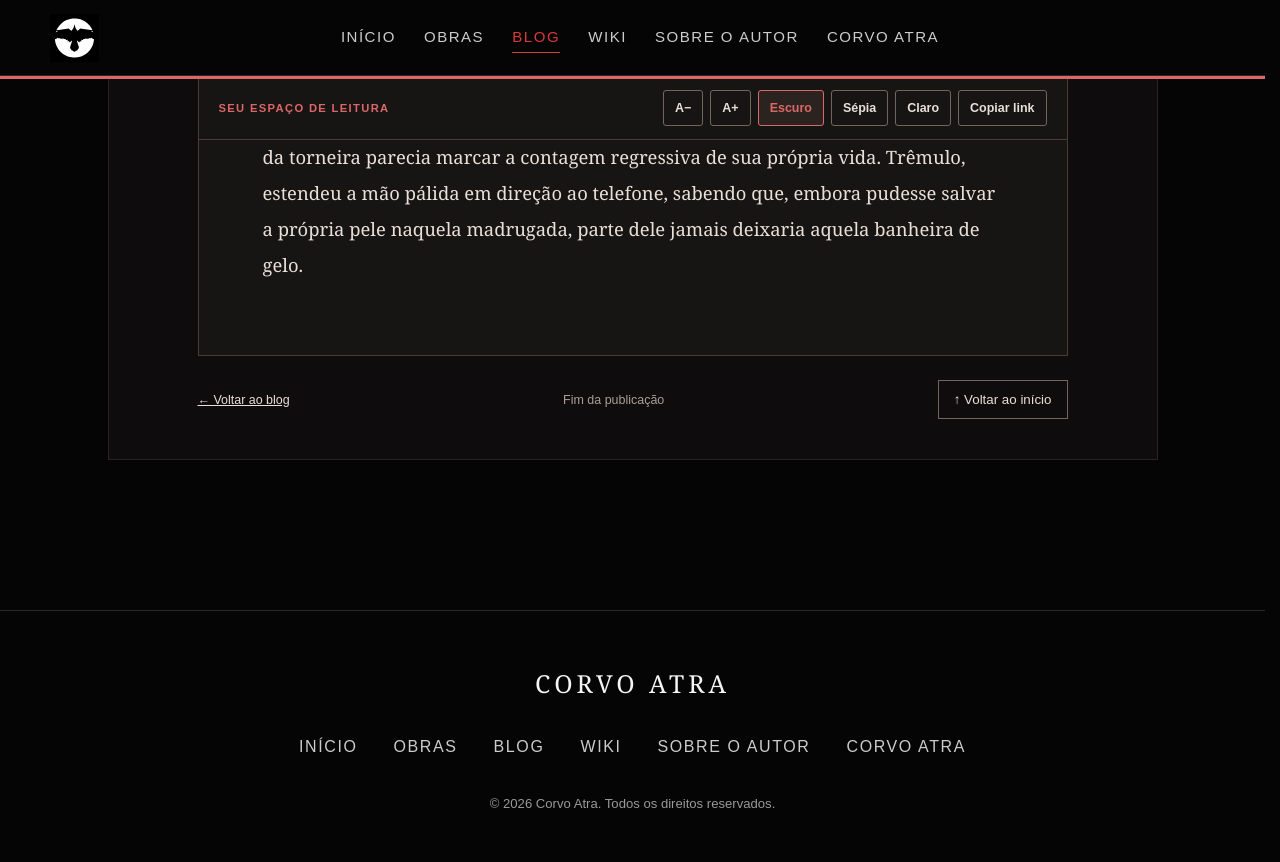
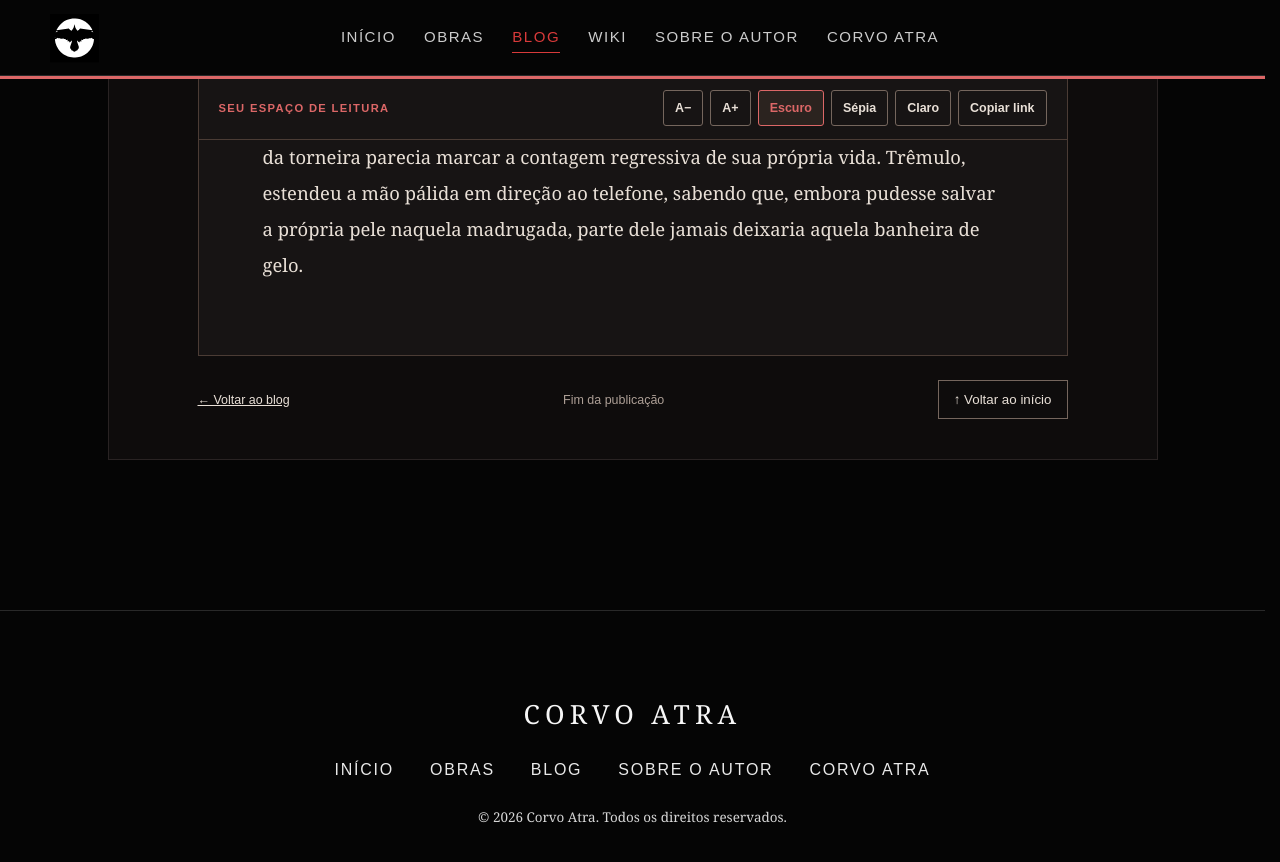
Before and after one commit to corvoatra/corvo-atra, a Jekyll site: the page built from _posts/2026-10-17-o-encontro.md, in a window 1280 px wide and 900 px high, scrolled down 2124 px. Shown: the top 862 px of the window. Built offline with Jekyll 4.4.1, drawn with Linux system fonts in a browser that asks for light colours; our own code applies the rules of GitHub Pages for plain Markdown files.

Commit message:
Uniformiza rodapé preto nos catálogos e artigos do blog

```diff
--- a/_layouts/post.html
+++ b/_layouts/post.html
@@ -110,7 +110,8 @@ body.reader-light{--reader-accent:#aa3030}
  .reader-heading{padding-left:14px;padding-right:14px}
  .reader-tools{gap:4px}
 }
-</style><link href="{{ '/site-desktop.css?v=espacamento-global-7' | relative_url }}" rel="stylesheet"/>{% include seo-head.html %}</head><body>{% include site-header.html %}<hr/><div class="reader-progress" id="reader-progress" aria-hidden="true"></div><main class="wrap"><article class="reader-shell" id="reader-article">
+</style><link href="{{ '/site-desktop.css?v=espacamento-global-7' | relative_url }}" rel="stylesheet"/>{% include seo-head.html %}<link rel="stylesheet" href="{{ '/assets/css/site-footer.css?v=20261019-1' | relative_url }}">
+</head><body>{% include site-header.html %}<hr/><div class="reader-progress" id="reader-progress" aria-hidden="true"></div><main class="wrap"><article class="reader-shell" id="reader-article">
 <div class="reader-topline"><a href="{{ '/blog/' | relative_url }}">← Voltar ao blog</a><span>CORVO ATRA / PUBLICAÇÕES</span><span id="reader-time">Leitura</span></div>
 <div class="reader-heading"><p class="eyebrow">{{ page.date | date: "%d/%m/%Y" }}{% if page.category %} · {{ page.category }}{% endif %}</p><h1>{{ page.title | escape }}</h1>{% if page.description %}<p class="lead">{{ page.description | escape }}</p>{% endif %}<div class="reader-rule"></div></div>
 {% if page.image %}<img class="reader-cover" alt="{{ page.image_alt | default: page.title | escape }}" src="{{ page.image | relative_url }}"/>{% endif %}
@@ -157,7 +158,7 @@ body.reader-light{--reader-accent:#aa3030}
   {% endif %}
 </div></div>
 <div class="reader-bottom"><a href="{{ '/blog/' | relative_url }}">← Voltar ao blog</a><span id="reader-finish">Fim da publicação</span><button type="button" id="reader-top">↑ Voltar ao início</button></div>
-</article></main><footer><div class="brand">CORVO ATRA</div><nav aria-label="Navegação do rodapé" class="links"><a href="{{ '/' | relative_url }}">Início</a><a href="{{ '/obras.html' | relative_url }}">Obras</a><a href="{{ '/blog/' | relative_url }}">Blog</a><a href="{{ '/wiki.html' | relative_url }}">Wiki</a><a href="{{ '/autor.html' | relative_url }}">Sobre o autor</a><a href="{{ '/corvo-atra.html' | relative_url }}">Corvo Atra</a></nav><div class="copyright">© 2026 Corvo Atra. Todos os direitos reservados.</div></footer><script>
+</article></main>{% include site-footer.html %}<script>
 (function(){
   const article=document.getElementById('reader-article'),body=document.getElementById('reader-text'),progress=document.getElementById('reader-progress');
   if(!article||!body)return;
```
